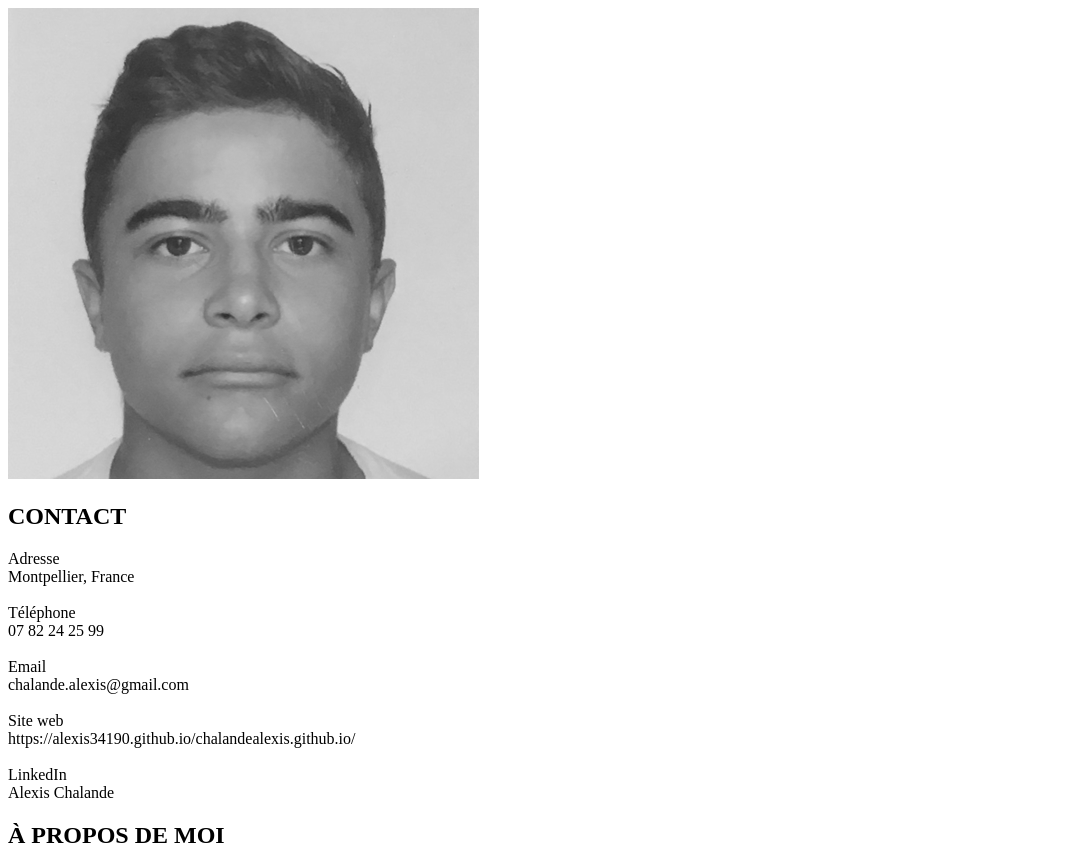
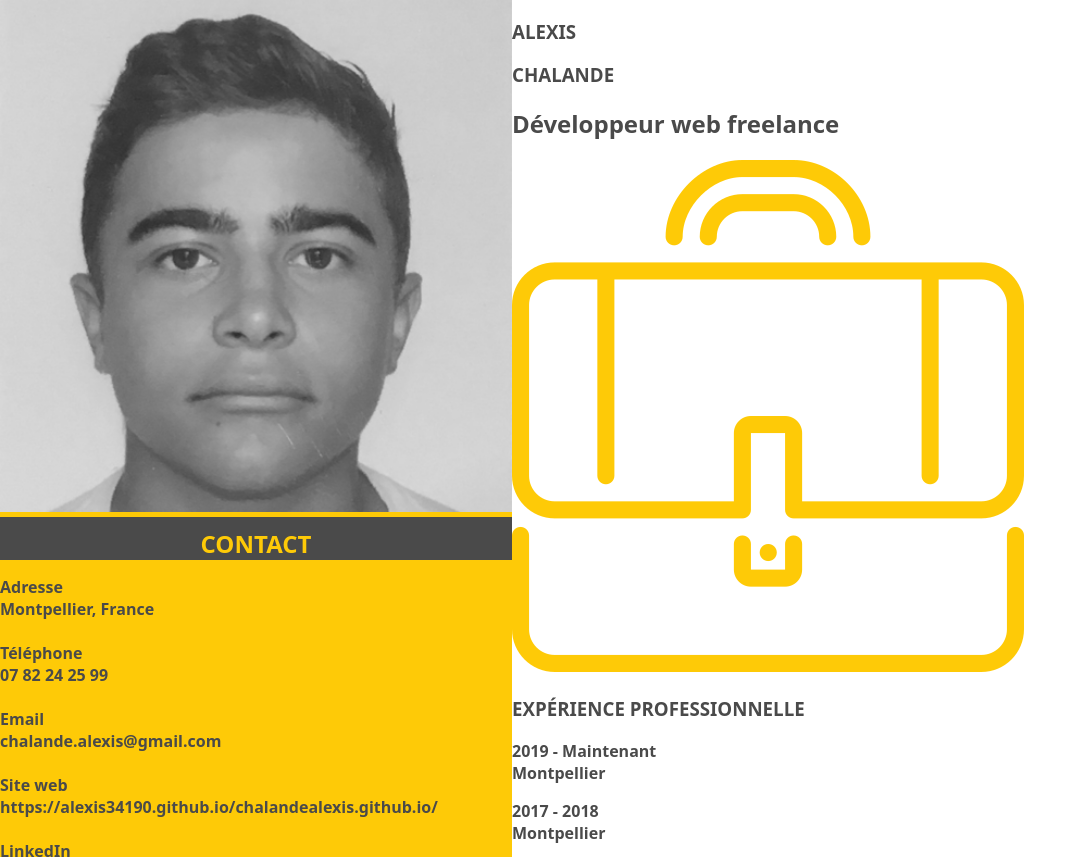
Before and after one commit to Alexis-Chalix/CV-alexis, a plain HTML site: page index.html in a window 1280 px wide. Shown: the top 857 px of the page, without its empty margins (0-1087 px from the left). Drawn offline with Linux system fonts and the light colour scheme.

Commit message:
Ajout de css

```diff
--- a/index.html
+++ b/index.html
@@ -1,5 +1,5 @@
 <!DOCTYPE html>
-<html lang="en">
+<html lang="fr">
 <head>
 	<meta charset="UTF-8">
 	<title>Document</title>
@@ -9,12 +9,14 @@
 <body>
 	<aside>
 		<div id="top">
-			<div id="surround_pic">
-				<div id="pic containter">
-					<img src="img/profile.png">
+			<div id="top_square">
+				<div id="surround_pic">
+					<div id="pic_containter">
+						<img src="img/profile.png" alt="Ma Photo">
+					</div>
 				</div>
 			</div>
-			<div>
+			<div class="bandeau_gauche">
 				<h1>CONTACT</h1>
 			</div>
 			<div>
@@ -35,7 +37,7 @@
 					Alexis Chalande
 				</p>
 			</div>
-			<div>
+			<div class="bandeau_gauche">
 				<h1>À PROPOS DE MOI</h1>
 			</div>
 			<div>
@@ -45,10 +47,10 @@
 			</div>
 		</div>
 		<div id="bottom">
-			<div>
+			<div class="bandeau_gauche">
 				<h1>LOISIRS</h1>
 			</div>
-			<div>
+			<div id="icons_container">
 				<div><img src="img/computer.png" alt="" class="icon_loisirs"></div>
 				<div><img src="img/baseball.png" alt="" class="icon_loisirs"></div>
 				<div><img src="img/swim.png" alt="" class="icon_loisirs"></div>
@@ -58,17 +60,17 @@
 	<section>
 		<article>
 			<div id="nom">
-				<h1 id="alexis"></h1>
-				<h1 id="chalande"></h1>
+				<h1 id="alexis">ALEXIS</h1>
+				<h1 id="chalande">CHALANDE</h1>
 			</div>
 			<div id="desc">
 				<h2>Développeur web freelance</h2>
 			</div>
-			<div id="trait jaune"></div>
+			<div id="trait_jaune"></div>
 		</article>
 		<article>
 			<div class="title">
-				<img src="img/experience.png">
+				<img src="img/experience.png" alt="Experience">
 				<h1>EXPÉRIENCE PROFESSIONNELLE</h1>
 			</div>
 			<div class="separator"></div>
@@ -111,7 +113,7 @@
 		</article>
 		<article>
 			<div class="title">
-				<img src="img/formation.png">
+				<img src="img/formation.png" alt="Formation">
 				<h1>FORMATION</h1>
 			</div>
 			<div class="separator"></div>
@@ -168,7 +170,7 @@
 		</article>
 		<article>
 			<div class="title">
-				<img src="img/recommandations.png">
+				<img src="img/recommandations.png" alt="Recommendations">
 				<h1>RECOMMANDATIONS</h1>
 			</div>
 			<div class="separator"></div>
--- a/style.css
+++ b/style.css
@@ -1 +1,42 @@
-/* Jaune CV : #FECA07 */
+/*
+	Jaune CV : #FECA07
+	Gris texte : #4A4A4A
+*/
+
+body {
+	display: flex;
+	margin: 0;
+	font-family: Noto Sans, sans-serif;
+	font-weight: 700;
+	color: #4A4A4A
+}
+
+aside {
+	background-color: #FECA07;
+	width: 40%;
+	align-content: space-between;
+}
+
+#surround_pic {
+
+}
+
+#pic_containter {
+	overflow: hidden;
+}
+
+#pic_containter > img {
+	width: 100%;
+	height: 100%;
+}
+
+.bandeau_gauche {
+	background-color: #4A4A4A;
+	color: #FECA07;
+	padding-top: 2%;
+}
+
+.bandeau_gauche > h1 {
+	margin: 0;
+	text-align: center;
+}
```
Also changed, not shown: img/baseball.png, img/computer.png, img/swim.png, 1 other file.
